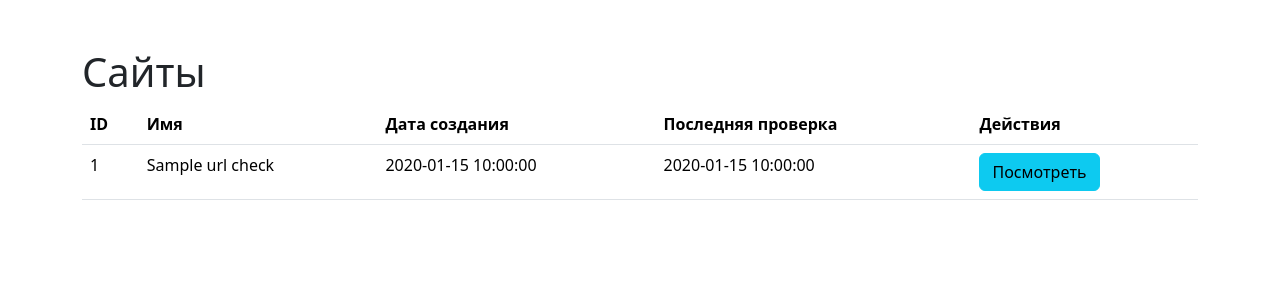
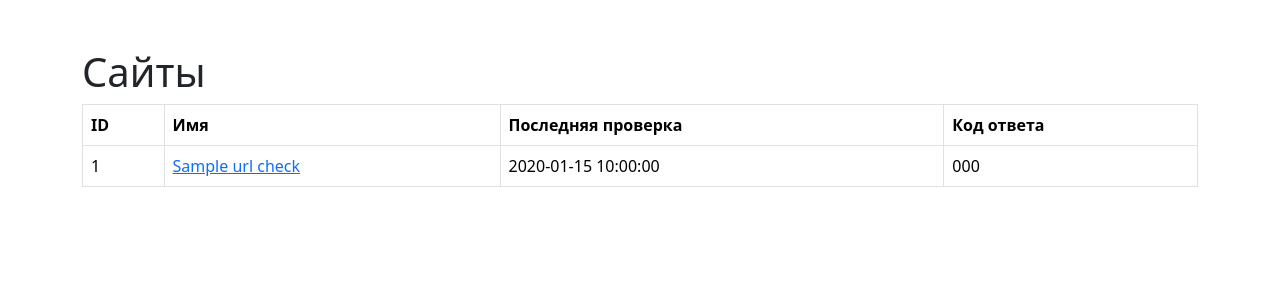
Before and after one commit to Gamabyta24/python-project-83, a Flask app: page /urls in a window 1280 px wide. Shown: the part 56-356 px from the top of the page. Run offline with Flask 3, Linux system fonts and the light colour scheme; a database or web service that is not in the repository returns one stand-in record (values such as "Sample title"); some libraries are stand-ins or nearby versions.

Commit message:
fix again?

```diff
--- a/database.sql
+++ b/database.sql
@@ -6,7 +6,7 @@ DROP TABLE IF EXISTS url_checks CASCADE;
 CREATE TABLE IF NOT EXISTS urls (
     id INTEGER PRIMARY KEY GENERATED ALWAYS AS IDENTITY,
     name VARCHAR(255) UNIQUE NOT NULL,
-    created_at TIMESTAMP DEFAULT CURRENT_TIMESTAMP
+    created_at DATE DEFAULT CURRENT_DATE
 );
 
 CREATE TABLE IF NOT EXISTS url_checks (
@@ -16,5 +16,5 @@ CREATE TABLE IF NOT EXISTS url_checks (
     h1 TEXT,
     title TEXT,
     description TEXT,
-    created_at TIMESTAMP DEFAULT CURRENT_TIMESTAMP
+    created_at DATE DEFAULT CURRENT_DATE
 );
--- a/page_analyzer/routes.py
+++ b/page_analyzer/routes.py
@@ -44,9 +44,11 @@ def index():
 def show_urls():
     urls = get_all_urls()
     for url in urls:
-        url["last_check_date"] = get_last_check_date(
-            url["id"]
-        )  # Получаем дату последней проверки
+        url["last_check_date"] = get_last_check_date(url["id"])
+        url_checks = get_url_checks(url["id"])
+        last_check = url_checks[0] if url_checks else None
+        url["last_status_code"] = last_check["status_code"] if last_check else None
+         # Получаем дату последней проверки
     return render_template("urls.html", urls=urls)
 
 
--- a/page_analyzer/templates/urls.html
+++ b/page_analyzer/templates/urls.html
@@ -5,24 +5,22 @@
 {% block content %}
 <div class="container mt-5">
     <h1>Сайты</h1>
-    <table class="table">
+    <table class="table table-bordered table-hover text-nowrap" data-test="urls">
         <thead>
             <tr>
                 <th>ID</th>
                 <th>Имя</th>
-                <th>Дата создания</th>
                 <th>Последняя проверка</th>
-                <th>Действия</th>
+                <th>Код ответа</th>
             </tr>
         </thead>
         <tbody>
             {% for url in urls %}
             <tr>
                 <td>{{ url.id }}</td>
-                <td>{{ url.name }}</td>
-                <td>{{ url.created_at }}</td>
-                <td>{{ url.last_check_date or "Не проверялся" }}</td>
-                <td><a href="{{ url_for('show_url', url_id=url.id) }}" class="btn btn-info">Посмотреть</a></td>
+                <td><a href="{{ url_for('show_url', url_id=url.id) }}">{{ url.name }}</a></td>
+                <td>{{ url.last_check_date }}</td>
+                <td>{{ url.last_status_code or "Не проверялся" }}</td>
             </tr>
             {% endfor %}
         </tbody>
```
